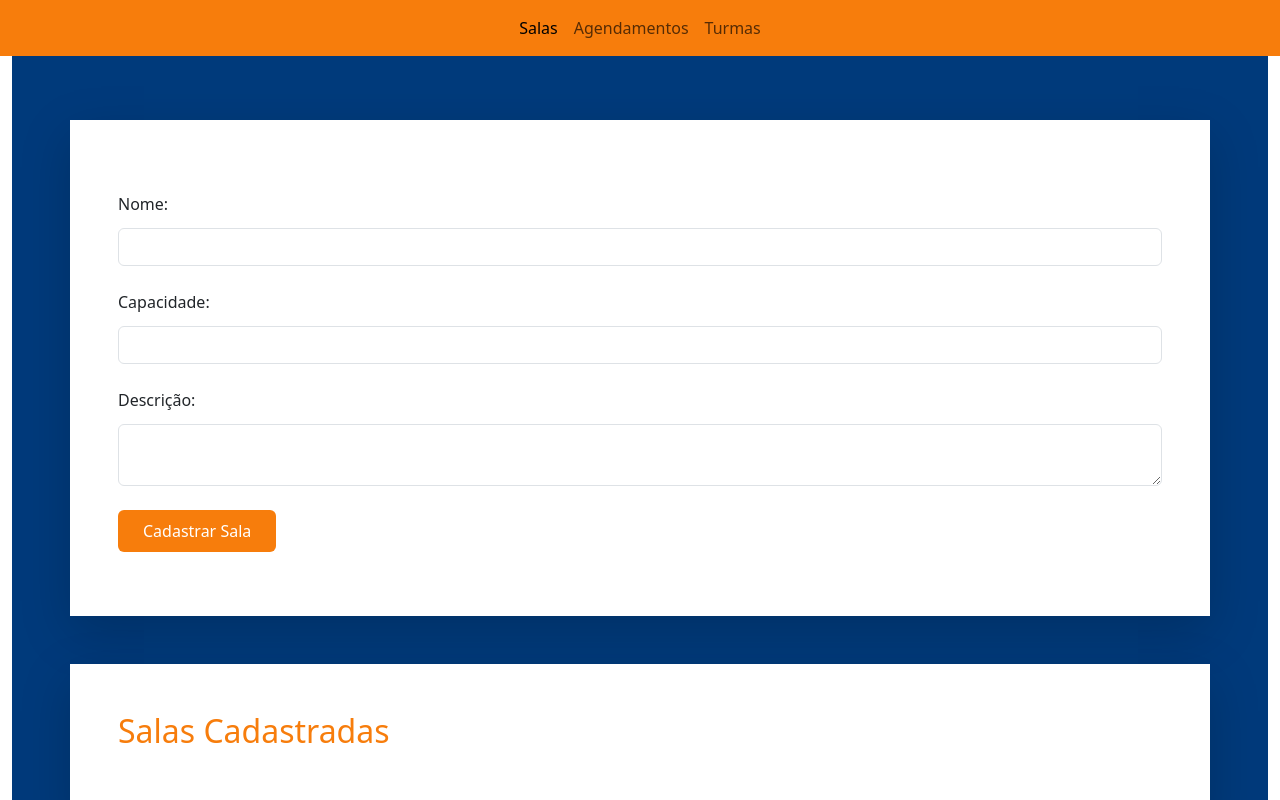
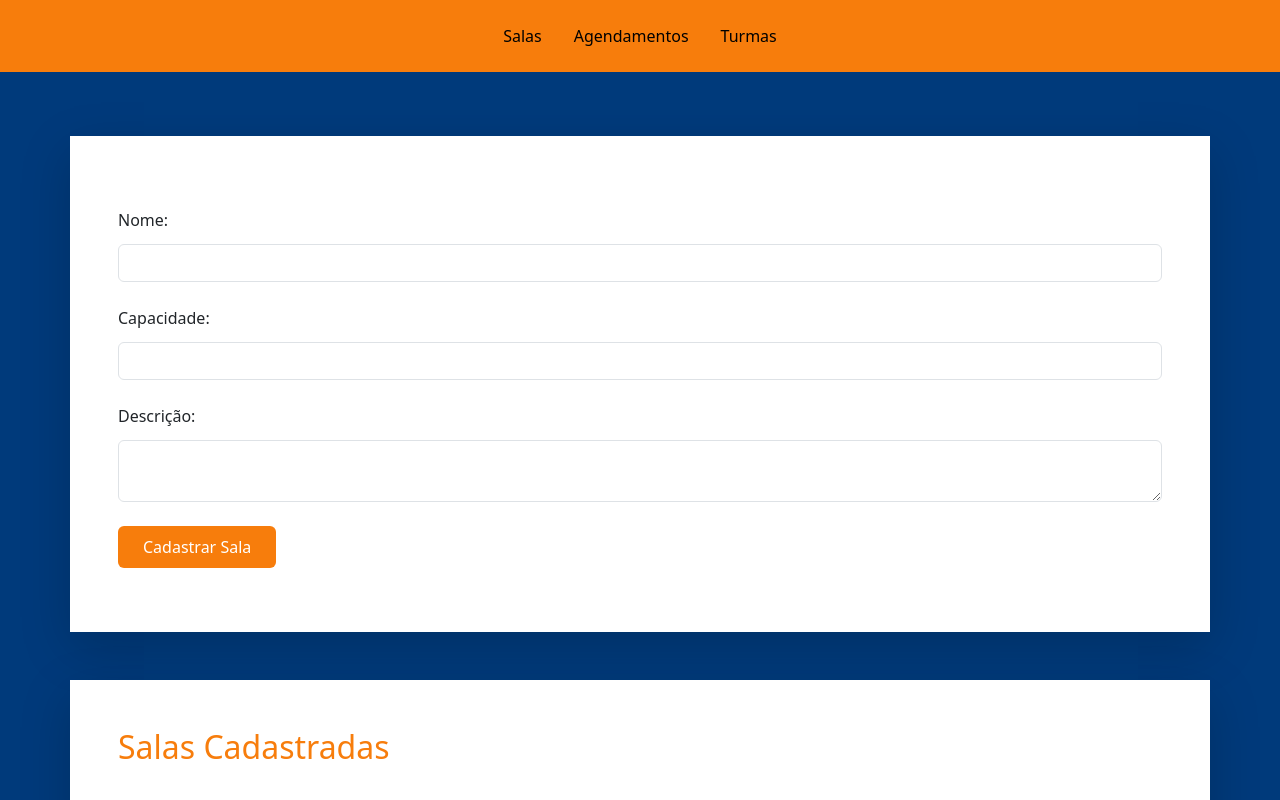
Before and after one commit to gdbarros94/projetoIntegradorRSTI_AgendadorDeSalas, a website: page Gui e Kaua/SALA/index.html in a window 1280 px wide. Shown: the top 800 px of the page. Drawn offline with nearby package versions, Linux system fonts and the light colour scheme; no server answers.

Commit message:
olaeuestouusandoowhatsap

```diff
--- a/Gui e Kaua/SALA/index.html
+++ b/Gui e Kaua/SALA/index.html
@@ -41,26 +41,26 @@
 
 <body class="bg-white">
     <script src="https://cdn.jsdelivr.net/npm/bootstrap@5.3.3/dist/js/bootstrap.bundle.min.js" integrity="sha384-YvpcrYf0tY3lHB60NNkmXc5s9fDVZLESaAA55NDzOxhy9GkcIdslK1eN7N6jIeHz" crossorigin="anonymous"></script>
-    <nav class="navbar navbar-expand-lg navbar-light bg-theme-color">
+    <nav class="navbar" style="background-color: #f77d0c; position: relative; width: 100%; z-index: 3;">
         <div class="container-fluid">
-            <div class="collapse navbar-collapse" id="navbarNav">
-                <ul class="navbar-nav mx-auto">
+            <span class="navbar-text mx-auto">
+                <ul class="nav flex">
                     <li class="nav-item">
-                        <a class="nav-link active" aria-current="page" href="#">Salas</a>
+                        <a class="nav-link active" aria-current="page" href="/Gui e Kaua/SALA/index.html">Salas</a>
                     </li>
                     <li class="nav-item">
-                        <a class="nav-link" href="#">Agendamentos</a>
+                        <a class="nav-link" href="/Gui e Kaua/RESERVA/Reserva.html">Agendamentos</a>
                     </li>
                     <li class="nav-item">
-                        <a class="nav-link" href="#">Turmas</a>
+                        <a class="nav-link" href="/Gui e Kaua/TURMA/Turma.html">Turmas</a>
                     </li>
                 </ul>
-            </div>
+            </span>
         </div>
     </nav>
     <div id="principal" class="container-fluid">
         <div class="row justify-content-center">
-            <div class="col-12 w-100 col-md-3 mb-3">
+            <div class="col-12 w-100 col-md-3 px-0">
                 <div class="px-0 mx-0 pb-5 pt-3 bg-color-lateral">
                     <div class="container mt-5 p-5 bg-white rounded-lg shadow-lg">
                         <form id="form-cadastro" class="mb-3">
```
Also changed, not shown: Gui e Kaua/TURMA/Turma.html (+1 -1 lines).
